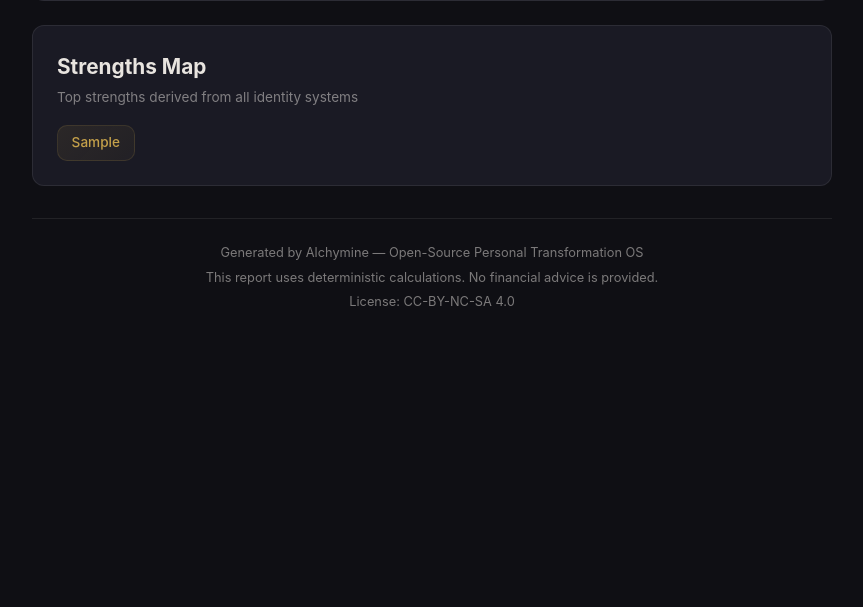
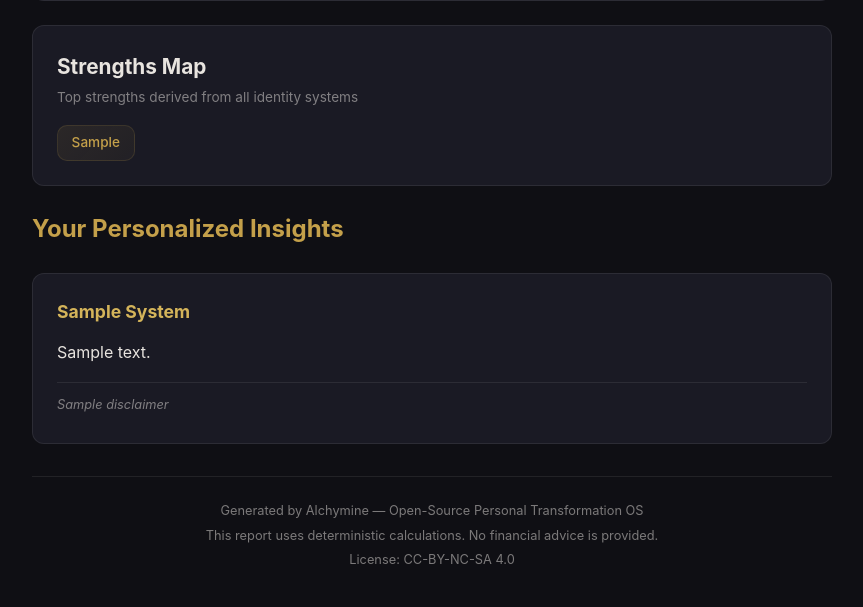
Before and after one commit to realsammyt/Alchymine, a Python web app: template alchymine/engine/reports/templates/report.html in a window 1280 px wide. Shown: the part 1540-2147 px from the top of the page, without its empty margins (208-1071 px from the left). Before the commit the page ends 1846 px from the top, so only its background shows below. Run offline with Jinja, Linux system fonts and the light colour scheme; the template is opened without the code that fills it: most values are stand-ins (such as "Sample title", 1, 10 or a date in 2020).

Commit message:
feat: PDF persistence to DB, narrative template, and report endpoint update
Phase 4A/4B of Production Readiness Plan (Epic #74):
- Add pdf_data LargeBinary column to Report model with migration (#80)
- Update get_report_pdf endpoint to read from report.pdf_data (#80)
- Remove pdf_store import from reports router (#80)
- Add narratives context to HTML renderer (#81)
- Add narrative section styling and template to report.html (#81)
- Update PDF test suite for DB-based PDF storage

Co-Authored-By: Claude Opus 4.6 <noreply@anthropic.com>

```diff
--- a/alchymine/api/routers/reports.py
+++ b/alchymine/api/routers/reports.py
@@ -21,7 +21,6 @@ from alchymine.db import repository
 from alchymine.engine.profile import IntakeData
 from alchymine.engine.reports.html_renderer import render_report_html
 from alchymine.workers.tasks import generate_report as generate_report_task
-from alchymine.workers.tasks import pdf_store
 
 router = APIRouter()
 
@@ -256,13 +255,13 @@ async def get_report_pdf(
             detail=f"Report is not complete (status: {report.status})",
         )
 
-    if report_id not in pdf_store:
+    if not report.pdf_data:
         raise HTTPException(
             status_code=404,
             detail="PDF has not been generated for this report",
         )
 
-    pdf_bytes = pdf_store[report_id]
+    pdf_bytes = report.pdf_data
 
     return Response(
         content=pdf_bytes,
--- a/alchymine/db/models.py
+++ b/alchymine/db/models.py
@@ -33,6 +33,7 @@ from sqlalchemy import (
     Float,
     ForeignKey,
     Integer,
+    LargeBinary,
     String,
     Text,
     Time,
@@ -465,6 +466,7 @@ class Report(Base):
     result: Mapped[dict | None] = mapped_column(JSONColumn, nullable=True)
     html_content: Mapped[str | None] = mapped_column(Text, nullable=True)
     pdf_path: Mapped[str | None] = mapped_column(String(500), nullable=True)
+    pdf_data: Mapped[bytes | None] = mapped_column(LargeBinary, nullable=True)
     error: Mapped[str | None] = mapped_column(Text, nullable=True)
     created_at: Mapped[datetime] = mapped_column(DateTime(timezone=True), server_default=func.now())
     updated_at: Mapped[datetime] = mapped_column(
--- a/alchymine/engine/reports/html_renderer.py
+++ b/alchymine/engine/reports/html_renderer.py
@@ -56,6 +56,8 @@ def render_report_html(report_data: dict[str, Any]) -> str:
         "coordinator_results": coordinator_results,
         # Quality gates
         "quality_passed": result.get("quality_passed", False),
+        # LLM narratives (optional — absent when LLM is unavailable)
+        "narratives": result.get("narratives", {}),
     }
 
     return template.render(**context)
--- a/alchymine/engine/reports/templates/report.html
+++ b/alchymine/engine/reports/templates/report.html
@@ -251,6 +251,40 @@
         margin-top: 1rem;
       }
 
+      /* ── Narratives ─────────────────────────────────── */
+      .narratives h2 {
+        font-size: 1.5rem;
+        margin-bottom: 1.5rem;
+        color: var(--primary);
+      }
+      .narrative-section {
+        background: var(--surface);
+        border: 1px solid var(--border);
+        border-radius: 12px;
+        padding: 1.5rem;
+        margin-bottom: 1.5rem;
+      }
+      .narrative-section h3 {
+        font-size: 1.1rem;
+        color: var(--primary-light);
+        margin-bottom: 0.75rem;
+      }
+      .narrative-text {
+        line-height: 1.75;
+        white-space: pre-wrap;
+      }
+      .disclaimers {
+        margin-top: 1rem;
+        padding-top: 0.75rem;
+        border-top: 1px solid var(--border);
+      }
+      .disclaimer {
+        font-size: 0.8rem;
+        color: var(--text-muted);
+        font-style: italic;
+        margin-bottom: 0.25rem;
+      }
+
       /* ── Footer ─────────────────────────────────────── */
       .footer {
         text-align: center;
@@ -488,6 +522,26 @@
       </div>
       {% endif %}
 
+      {% if narratives %}
+      <!-- Narratives -->
+      <section class="narratives">
+        <h2>Your Personalized Insights</h2>
+        {% for system, narrative in narratives.items() %}
+        <div class="narrative-section">
+          <h3>{{ system | title }}</h3>
+          <div class="narrative-text">{{ narrative.text }}</div>
+          {% if narrative.disclaimers %}
+          <div class="disclaimers">
+            {% for disclaimer in narrative.disclaimers %}
+            <p class="disclaimer">{{ disclaimer }}</p>
+            {% endfor %}
+          </div>
+          {% endif %}
+        </div>
+        {% endfor %}
+      </section>
+      {% endif %}
+
       <!-- Footer -->
       <div class="footer">
         <p>Generated by Alchymine — Open-Source Personal Transformation OS</p>
```
Also changed, not shown: alchymine/db/migrations/versions/2026_03_06_0004_add_pdf_data_column.py (added, +31 -0 lines), tests/api/test_report_pdf.py (+16 -14 lines).
